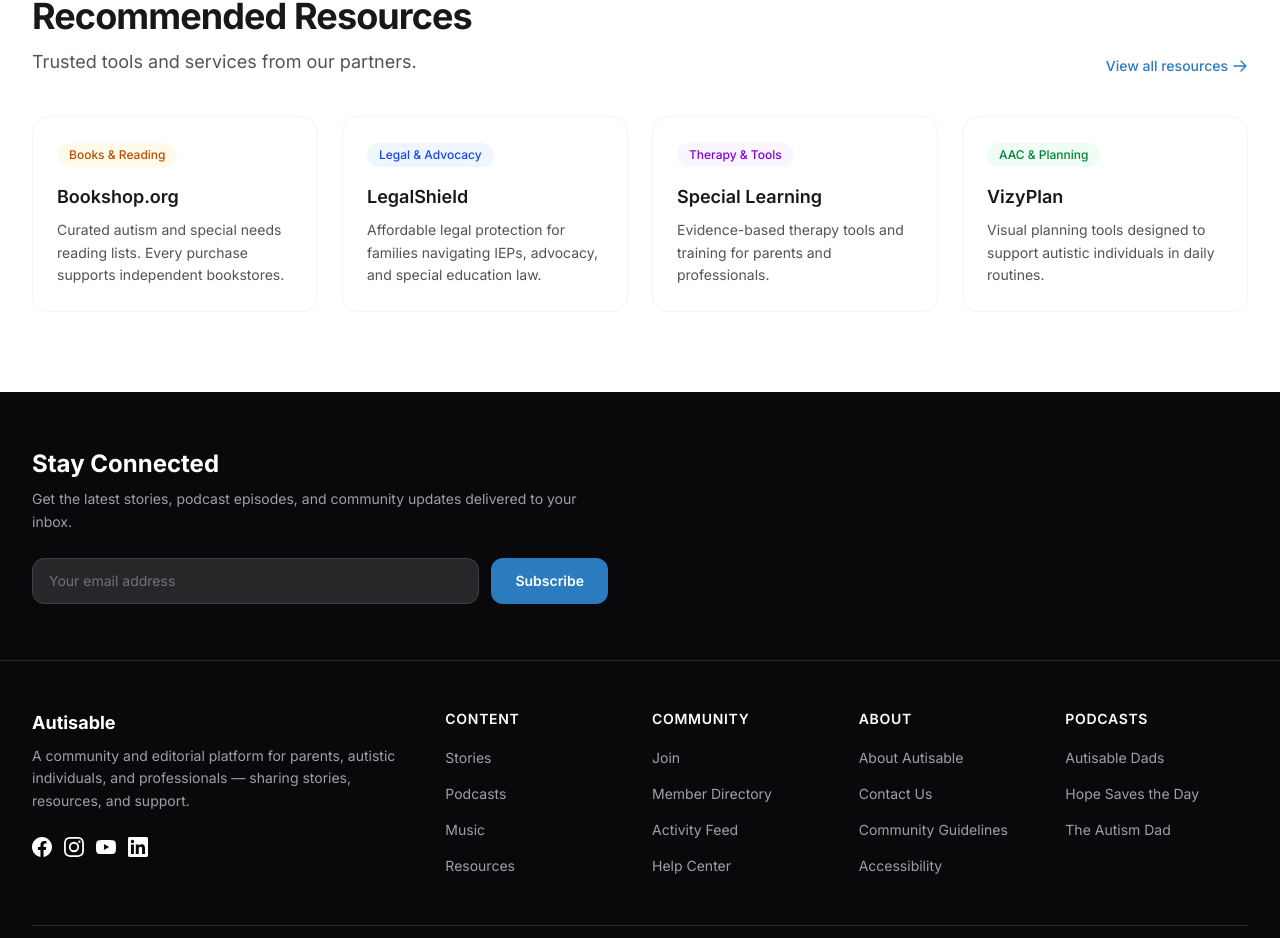
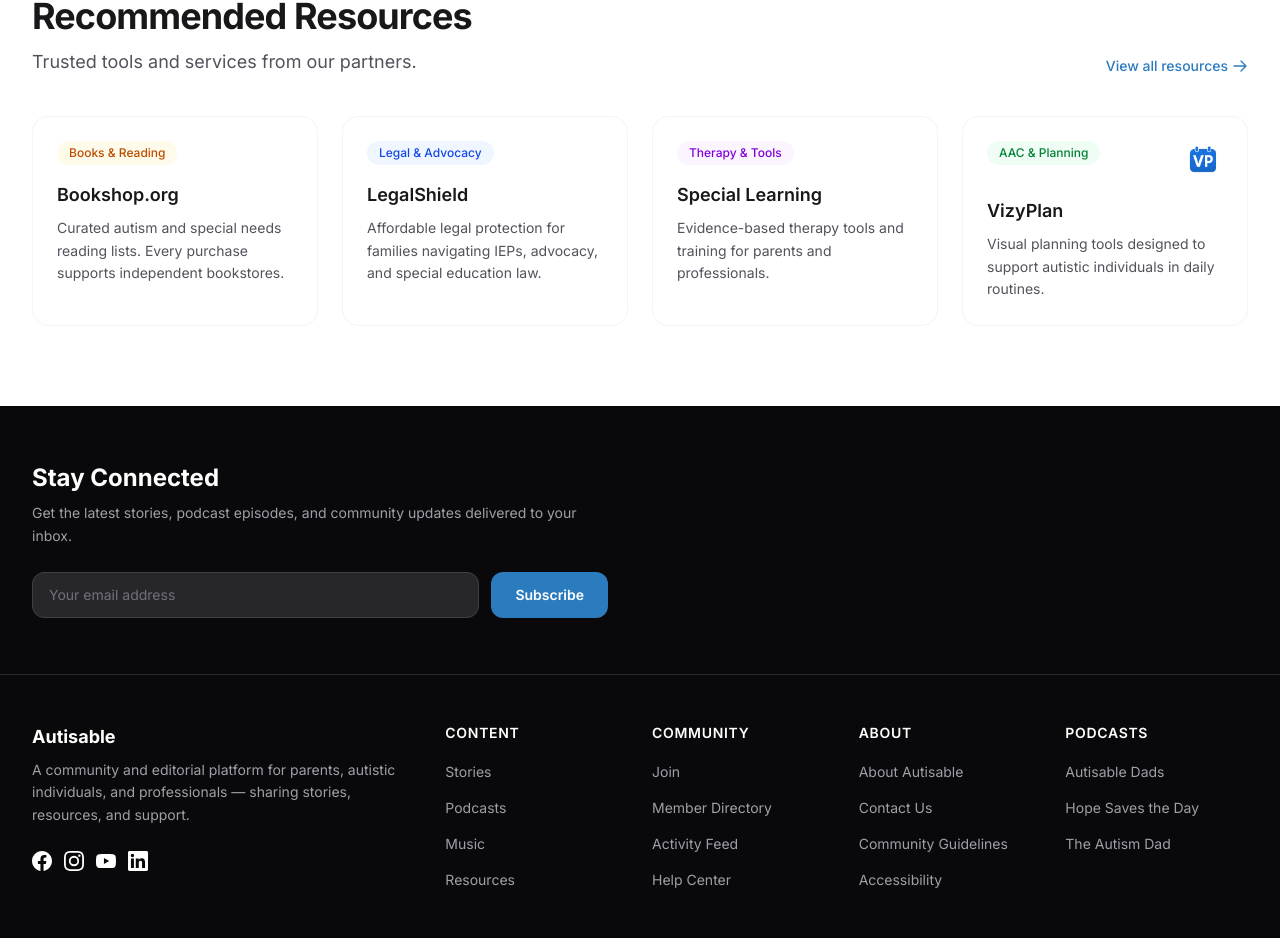
Before and after one commit to autisable/autisable, a Next.js app: page / in a window 1280 px wide. Shown: the part 4385-5323 px from the top of the page. Built offline with nearby package versions, Linux system fonts and the light colour scheme; no server answers; the database is empty.

Commit message:
Homepage Resources: show VizyPlan logo on resource card
Co-Authored-By: Claude Opus 4.7 (1M context) <noreply@anthropic.com>

```diff
--- a/app/components/home/ResourcesSection.tsx
+++ b/app/components/home/ResourcesSection.tsx
@@ -1,6 +1,15 @@
 import Link from "next/link";
+import Image from "next/image";
 
-const resources = [
+interface Resource {
+  name: string;
+  description: string;
+  category: string;
+  color: string;
+  logo?: string;
+}
+
+const resources: Resource[] = [
   {
     name: "Bookshop.org",
     description: "Curated autism and special needs reading lists. Every purchase supports independent bookstores.",
@@ -24,6 +33,7 @@ const resources = [
     description: "Visual planning tools designed to support autistic individuals in daily routines.",
     category: "AAC & Planning",
     color: "bg-green-50 text-green-700",
+    logo: "/VizyPlan.png",
   },
 ];
 
@@ -56,9 +66,21 @@ export default function ResourcesSection() {
               key={resource.name}
               className="p-6 rounded-2xl border border-zinc-100 hover:shadow-md transition-shadow bg-white"
             >
-              <span className={`inline-block px-3 py-1 text-xs font-medium rounded-full ${resource.color} mb-4`}>
-                {resource.category}
-              </span>
+              <div className="flex items-start justify-between mb-4 gap-3">
+                <span className={`inline-block px-3 py-1 text-xs font-medium rounded-full ${resource.color}`}>
+                  {resource.category}
+                </span>
+                {resource.logo && (
+                  <Image
+                    src={resource.logo}
+                    alt={resource.name}
+                    width={40}
+                    height={40}
+                    className="w-10 h-10 rounded-lg shrink-0 object-contain"
+                    unoptimized
+                  />
+                )}
+              </div>
               <h3 className="text-lg font-semibold text-zinc-900 mb-2">{resource.name}</h3>
               <p className="text-sm text-zinc-600 leading-relaxed">{resource.description}</p>
             </div>
```
